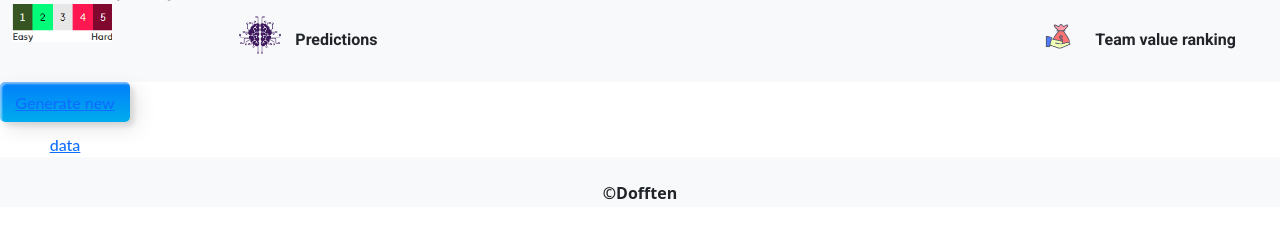
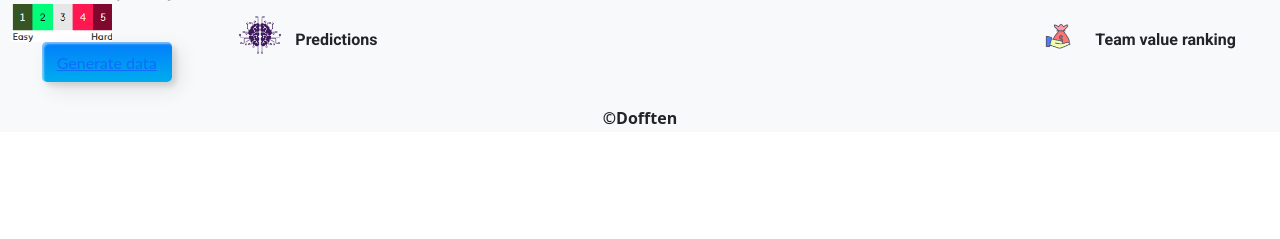
Before and after one commit to Dofften/portfolio, a Django app: template FPL/templates/fpl.html in a window 1280 px wide. Shown: the part 186-425 px from the top of the page. Run offline with Django 3.2, Linux system fonts and the light colour scheme; the template is opened without the code that fills it, so the values that code supplies are empty; some libraries are stand-ins or nearby versions; some web fonts are replaced.

Commit message:
Update fpl.html

```diff
--- a/FPL/templates/fpl.html
+++ b/FPL/templates/fpl.html
@@ -96,6 +96,7 @@
                 Fixture Difficulty Rating:
                 <img src="{% static 'images/fpl/fdr.png' %}" class="fdr" alt="fdr" />
               </div>
+              <button class="custom-btn btn-3"><span><a href="https://omondi.herokuapp.com/projects/fpl-admin">Generate data</a></span></button>
             </ul>
           </nav>
           <div class="col-lg-10 bg-light">
@@ -151,7 +152,6 @@
         </div>
       </div>
     </div>
-    <button class="custom-btn btn-3"><span><a href="https://omondi.herokuapp.com/fpl-admin">Generate new data</a></span></button>
     <footer class="bg-light text-center p-4 text-reset fw-bold" style="background-color: rgba(0, 0, 0, 0.05);">©Dofften</footer>
     <script src="https://code.jquery.com/jquery-3.5.1.js" type="text/javascript"></script>
     <script src="https://cdn.datatables.net/1.11.3/js/jquery.dataTables.min.js" type="text/javascript"></script>
```
